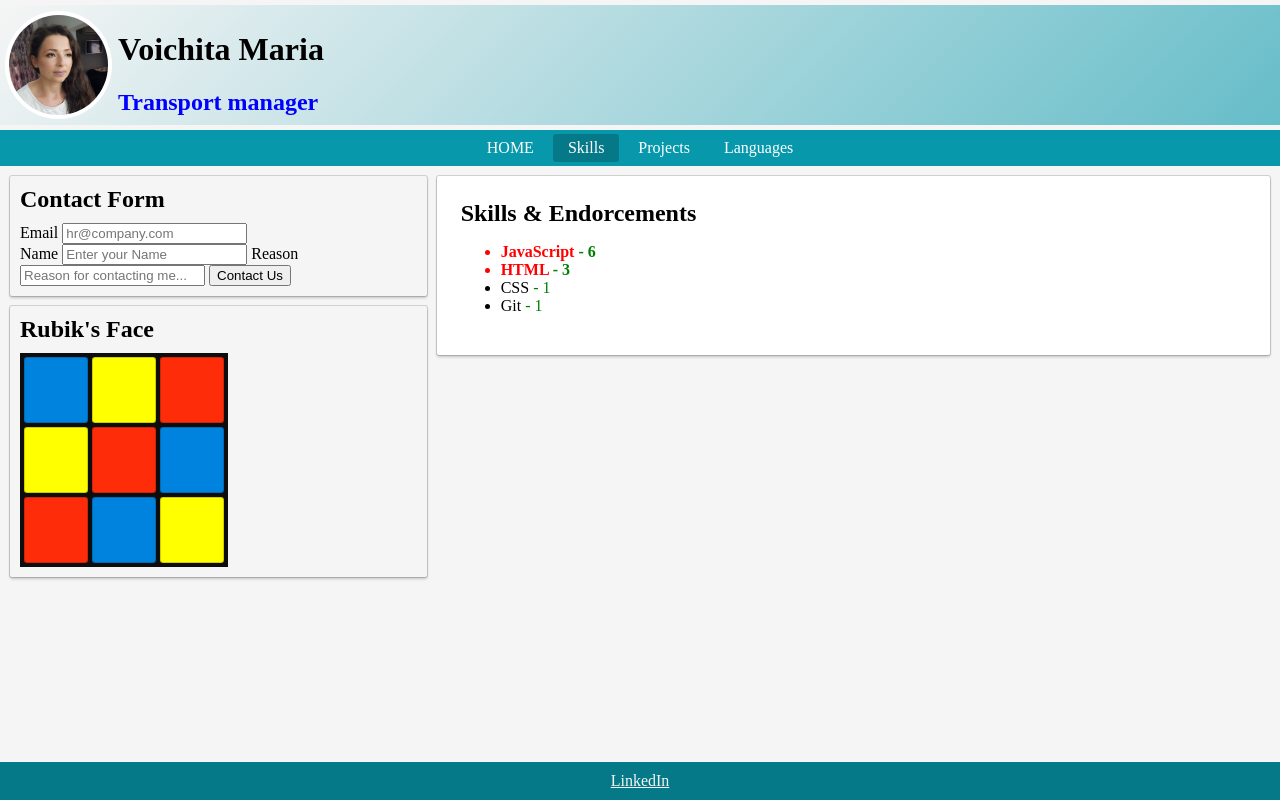
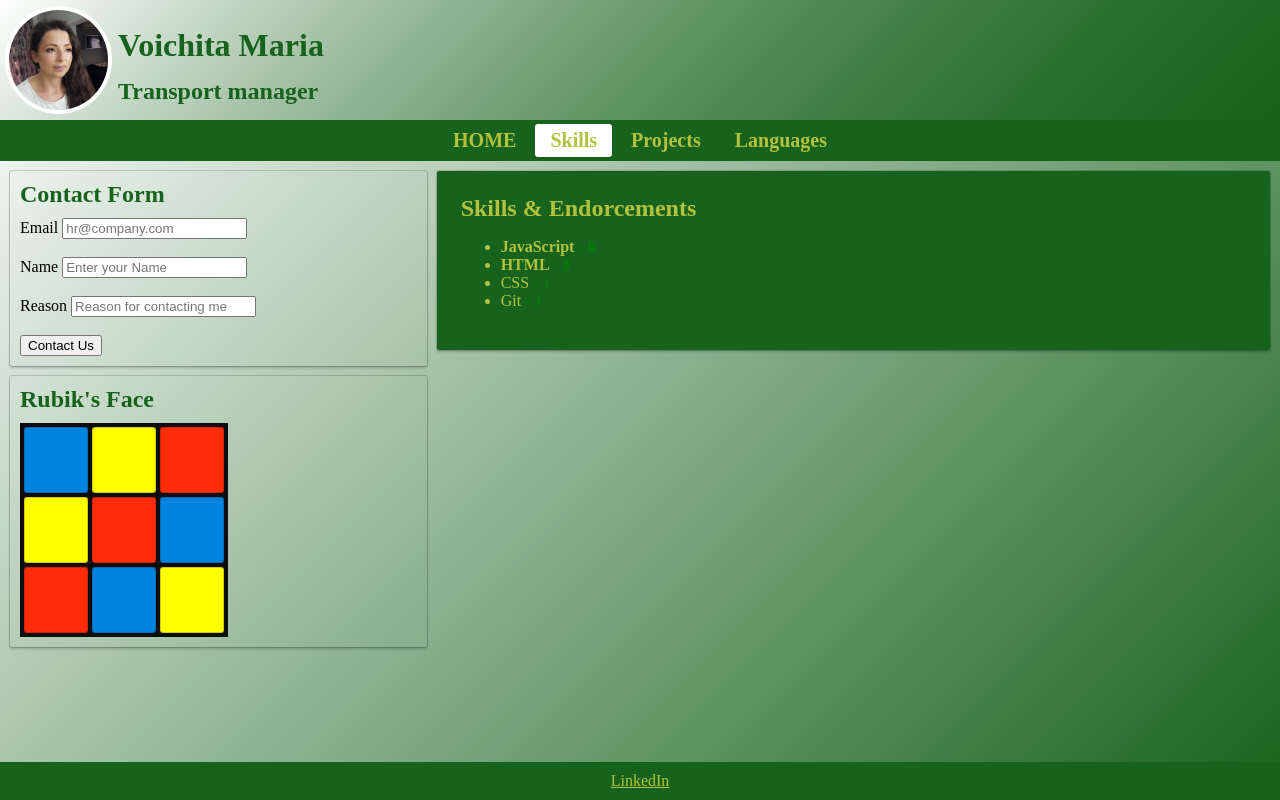
Before and after one commit to sabovoichita/Udemy, a plain HTML site: page index.html in a window 1280 px wide. Drawn offline with Linux system fonts and the light colour scheme.

Commit message:
Change Colors to Green/Gold

```diff
--- a/index.html
+++ b/index.html
@@ -33,7 +33,8 @@
         <section>
           <h2>Contact Form</h2>
           <form action="">
-            <label for="contact-email">Email</label>
+            <div>
+              <label for="contact-email"> Email </label>
               <input
                 type="email"
                 name="contact-email"
@@ -41,8 +42,10 @@
                 required
                 placeholder="hr@company.com"
               />
+            </div>
             <br />
-            <label for="contact-name">Name</label>
+            <div>
+              <label for="contact-name"> Name </label>
               <input
                 type="text"
                 name="name"
@@ -50,14 +53,19 @@
                 required
                 placeholder="Enter your Name"
               />
-            <label for="contact-reason">Reason</label>
+            </div>
+            <br />
+            <div>
+              <label for="contact-reason"> Reason </label>
               <input
                 type="text"
                 name="reason"
                 id="contact-reason"
                 required
-              placeholder="Reason for contacting me..."
+                placeholder="Reason for contacting me"
               />
+            </div>
+            <br />
             <button type="submit">Contact Us</button>
           </form>
         </section>
--- a/style.css
+++ b/style.css
@@ -1,14 +1,21 @@
+:root {
+  --clr-gold: #b3c23e;
+  --clr-green: #17621c;
+}
 html {
   height: 100%;
 }
 
 body {
-  background: #f5f5f5;
+  background: linear-gradient(-45deg, var(--clr-green), transparent);
   min-height: 100%;
   margin: 0;
+  padding: 0;
   display: flex;
   flex-direction: column;
 }
+
+/* //////////////////////////   HEADER /////////////////// */
 
 #header-wrapper {
   display: flex;
@@ -16,22 +23,103 @@ body {
   align-items: center;
   position: relative;
   min-height: 120px;
-  background: linear-gradient(-45deg, #0798ab99, transparent);
+  background: linear-gradient(-45deg, var(--clr-green), transparent);
 }
 
 #header-wrapper {
-  margin: 5px 0;
+  margin: 0;
   flex: 1;
 }
 #header-wrapper h2 {
   margin: 5px 0;
 }
 
+#my-picture {
+  padding: 5px;
+  width: 108px;
+  height: 108px;
+}
+
+#my-picture img {
+  border-radius: 50%;
+  border: 4px solid #fff;
+}
+
+#job-title,
+h1 {
+  color: var(--clr-green);
+  text-align: left;
+  line-height: 25px;
+}
+
+#top-menu-bar {
+  margin: 0;
+  padding: 0;
+  text-align: center;
+  background-color: var(--clr-green);
+  color: var(--clr-gold);
+}
+
+#top-menu-bar li {
+  display: inline;
+  padding: 0;
+  margin: 0;
+}
+
+#top-menu-bar a {
+  text-decoration: none;
+  color: var(--clr-gold);
+  padding: 5px 15px 5px 15px;
+  display: inline-block;
+  margin: 4px 0;
+  font-size: 20px;
+  font-weight: 600;
+  border-radius: 0.2rem;
+  transition: 0.5s;
+}
+
+#top-menu-bar a:visited {
+  color: var(--clr-gold);
+}
+
+#top-menu-bar a:hover,
+#top-menu-bar a.active {
+  background-color: white;
+  color: var(--clr-gold);
+}
+
+/* //////////////////////////   MAIN CONTENT /////////////////// */
+
 #content {
   flex: 1;
   display: flex;
   flex-direction: row;
 }
+
+#main {
+  flex: 2;
+  padding: 10px 10px 10px 5px;
+}
+
+.page {
+  display: none;
+  padding: 24px;
+  border-radius: 2px;
+  background: var(--clr-green);
+  color: var(--clr-gold);
+  margin-bottom: 10px;
+  box-shadow: 0 0 0 1px rgb(0, 0, 0, 0.15), 0 2px 3px rgba(0, 0, 0, 0.2);
+}
+
+.page h2 {
+  margin: 0;
+}
+
+.favorite {
+  /* color: #f00; */
+  font-weight: bold;
+}
+/* //////////////////////////   SIDE MENU    /////////////////// */
 
 #side-menu {
   flex: 1;
@@ -47,90 +135,13 @@ body {
 
 #side-menu > section h2 {
   margin: 0 0 10px 0;
+  color: var(--clr-green);
 }
 
 #skills li span {
   color: green;
 }
 
-#main {
-  flex: 2;
-  padding: 10px 10px 10px 5px;
-}
-
-footer {
-  min-height: 20px;
-  padding: 10px 10px 8px 10px;
-  background-color: #057988;
-  color: #f5f5f5;
-  text-align: center;
-}
-
-footer a {
-  color: #f5f5f5;
-}
-#my-picture {
-  padding: 5px;
-  width: 108px;
-  height: 108px;
-}
-
-#my-picture img {
-  border-radius: 50%;
-  border: 4px solid #fff;
-}
-
-#job-title {
-  color: blue;
-  text-align: left;
-}
-
-.page {
-  display: none;
-  padding: 24px;
-  border-radius: 2px;
-  background: #fff;
-  margin-bottom: 10px;
-  box-shadow: 0 0 0 1px rgb(0, 0, 0, 0.15), 0 2px 3px rgba(0, 0, 0, 0.2);
-}
-
-.page h2 {
-  margin: 0;
-}
-.favorite {
-  color: #f00;
-  font-weight: bold;
-}
-
-#top-menu-bar {
-  margin: 0;
-  padding: 0;
-  text-align: center;
-  background-color: #0798ab;
-  color: #fff;
-}
-#top-menu-bar li {
-  display: inline;
-  padding: 0;
-  margin: 0;
-}
-#top-menu-bar a {
-  text-decoration: none;
-  color: #fff;
-  padding: 5px 15px 5px 15px;
-  display: inline-block;
-  margin: 4px 0;
-  border-radius: 0.2rem;
-  transition: 0.5s;
-}
-#top-menu-bar a:visited {
-  color: #fff;
-}
-#top-menu-bar a:hover,
-#top-menu-bar a.active {
-  background-color: #057988;
-  color: #fff;
-}
 .rubik-face {
   background-color: #0d0d0d;
   display: grid;
@@ -139,9 +150,24 @@ footer a {
   padding: 4px;
   grid-gap: 4px;
 }
+
 .rubik-face > div {
   border: 1px solid #0d0d0d33;
   padding-top: 100%;
   background-color: white;
   border-radius: 0.2rem;
 }
+
+/* //////////////////////////   FOOTER /////////////////// */
+
+footer {
+  min-height: 20px;
+  padding: 10px 10px 8px 10px;
+  background-color: var(--clr-green);
+  color: var(--clr-gold);
+  text-align: center;
+}
+
+footer a {
+  color: var(--clr-gold);
+}
```
Lines whose indentation alone changed are shown as unchanged.
